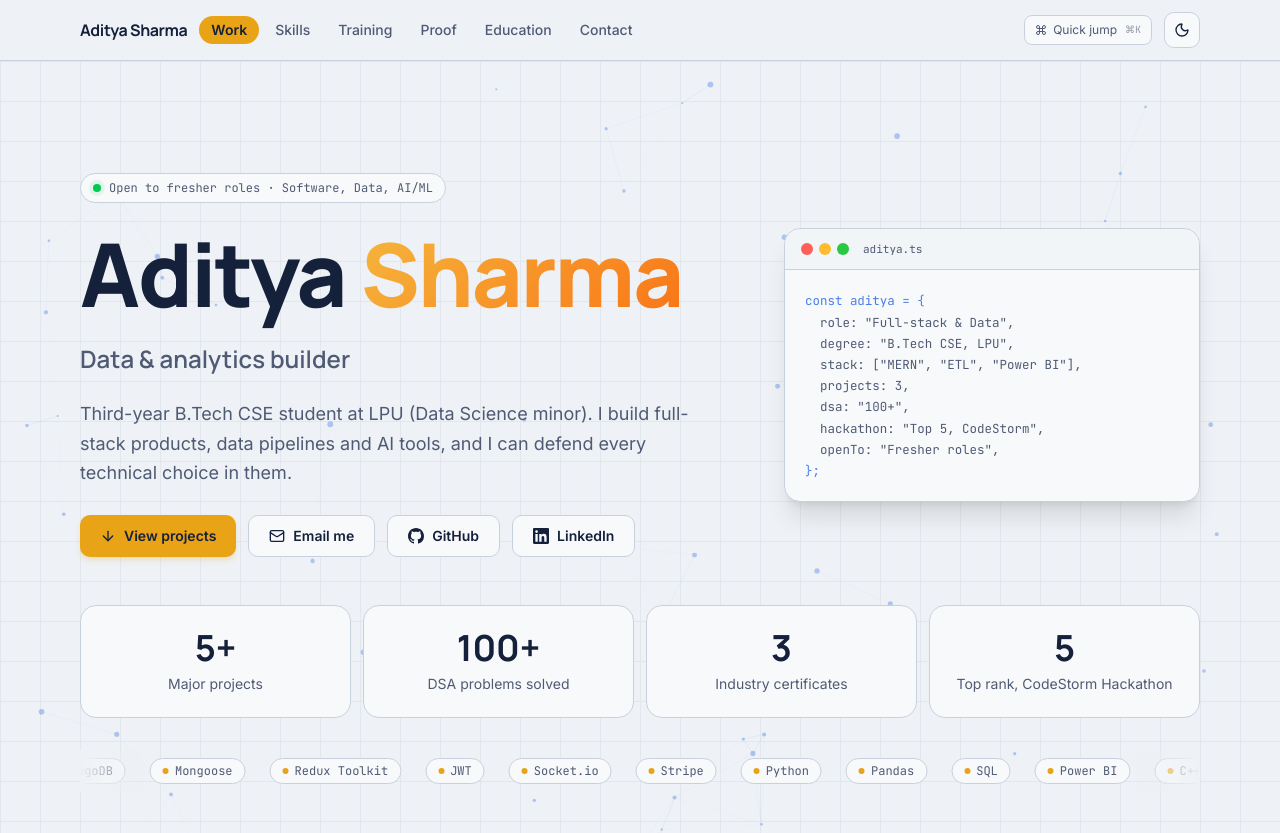
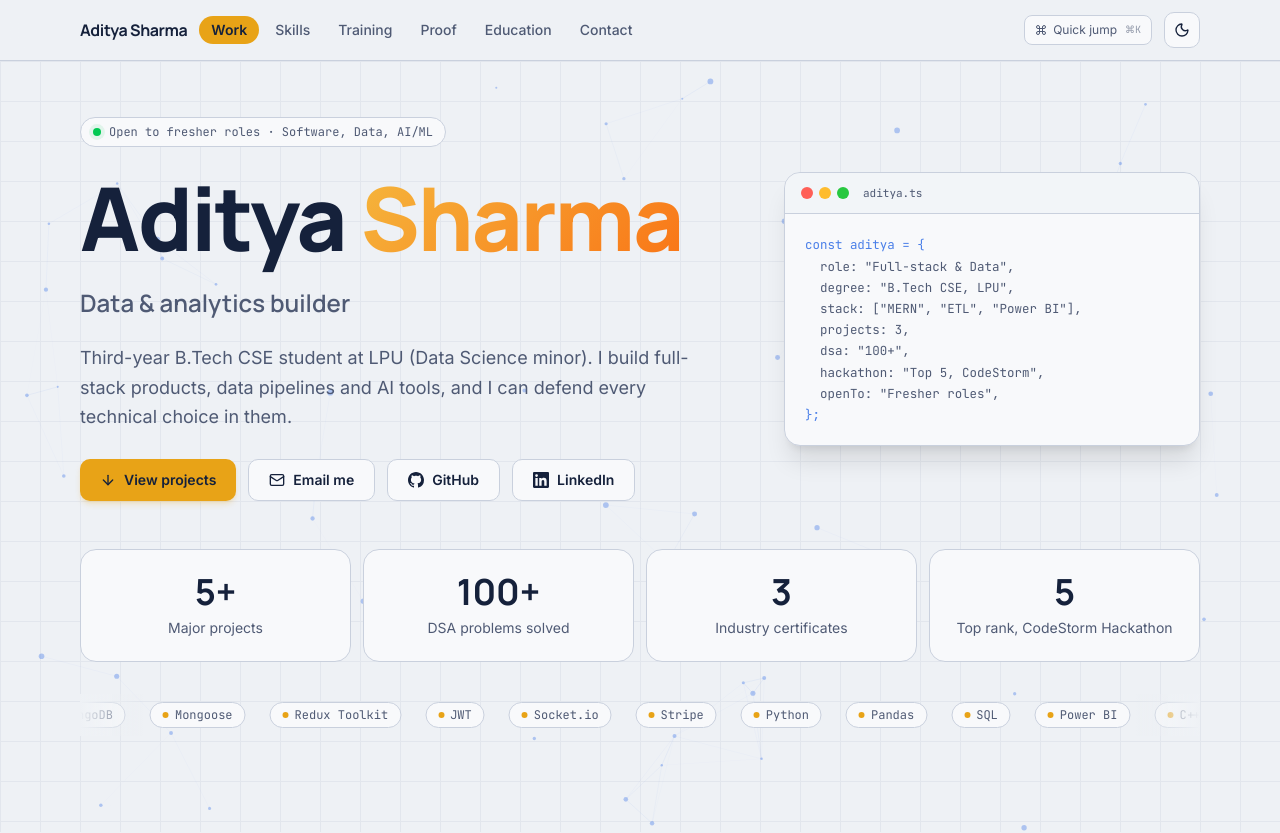
Before and after one commit to adityasharma0723/Portfolio, a Next.js app: page / in a window 1280 px wide. Shown: the top 833 px of the page. Built offline with nearby package versions, Linux system fonts and the light colour scheme.

Commit message:
fix: reduce hero top spacing between navbar and content

```diff
--- a/src/components/sections/Hero.tsx
+++ b/src/components/sections/Hero.tsx
@@ -368,7 +368,7 @@ export default function Hero({ data }: { data: HeroData }) {
       )}
 
       {/* Content */}
-      <div className="container-wide relative z-10 py-20 lg:py-28">
+      <div className="container-wide relative z-10 pt-10 pb-16 lg:pt-14 lg:pb-24">
         {/* Two-column grid */}
         <div className="grid lg:grid-cols-[3fr_2fr] gap-12 xl:gap-20 items-center">
           {/* Left column */}
```
